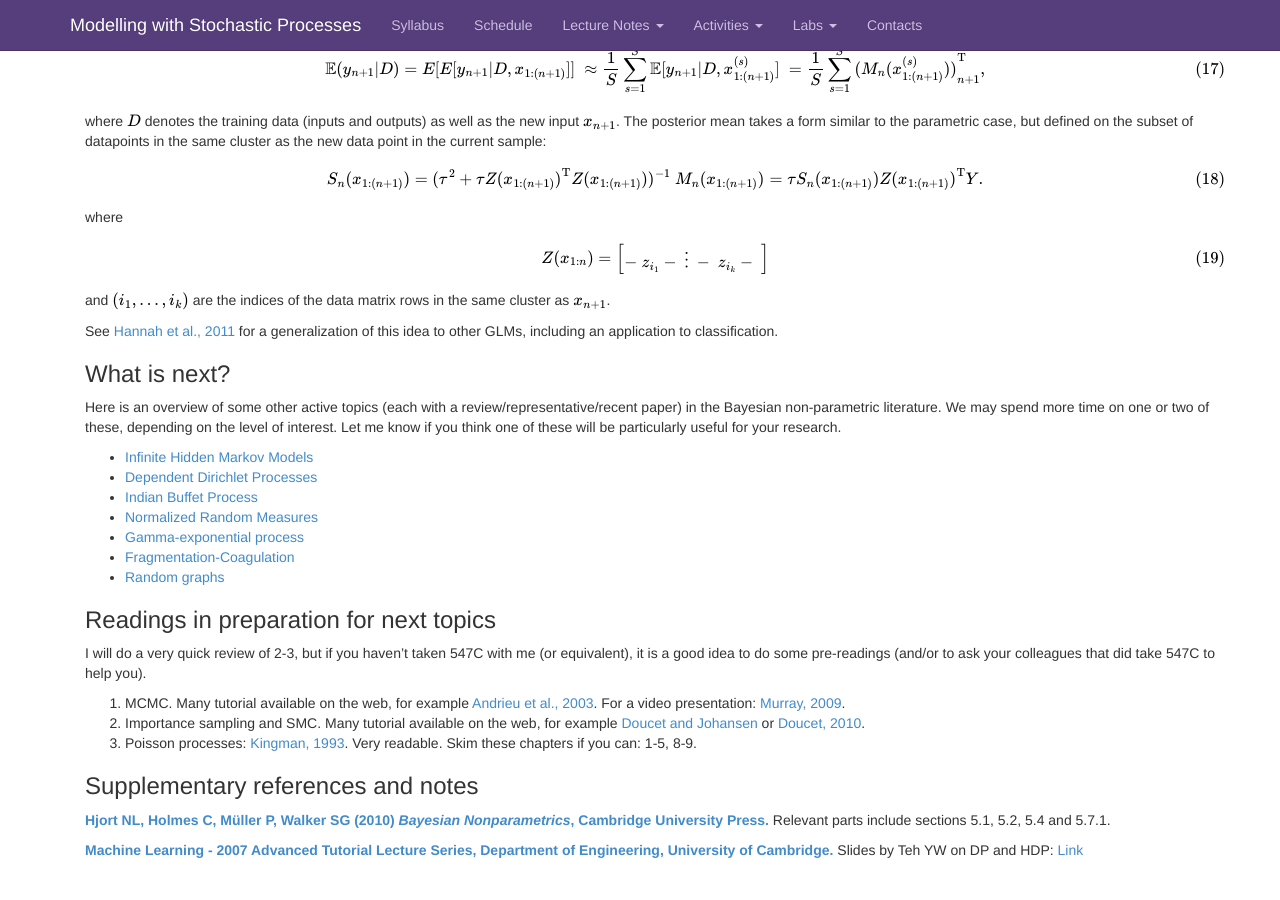
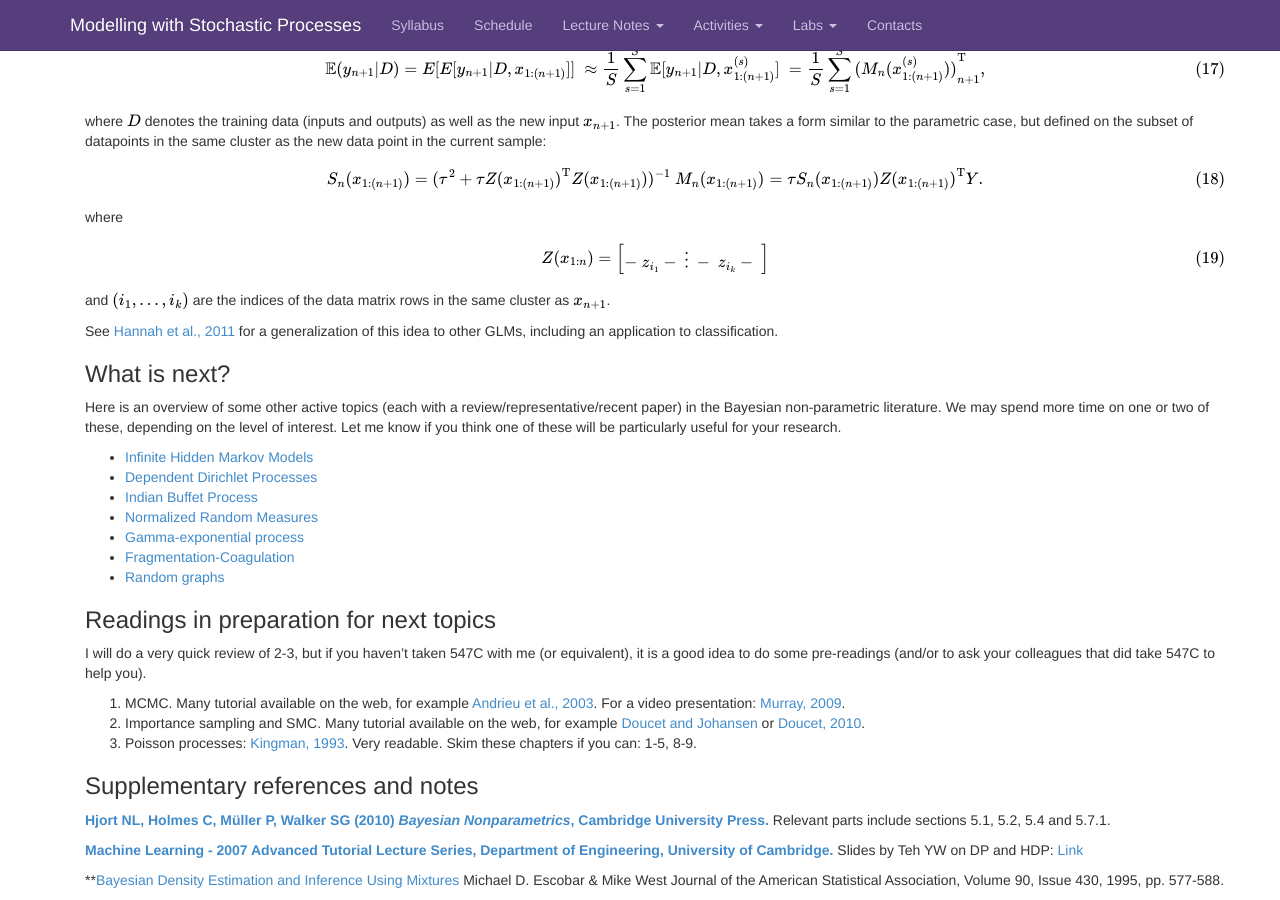
Before and after one commit to snowdj/stochastic_process_notes, a Jekyll site: the page built from _posts/2014-01-21-notes-lecture6.md, in a window 1280 px wide and 900 px high, scrolled down 5669 px. Built offline with Jekyll 4.4.1, drawn with Linux system fonts in a browser that asks for light colours; nearby versions of some CDN libraries; Markdown is read by kramdown in place of the engine named in the settings; formulas are drawn with MathJax 3; comment, search, counter and statistics services are not loaded; before the commit the page ends 6539 px from its top, so only the background shows below that.

Commit message:
Another reference for lecture 6

```diff
--- a/_posts/2014-01-21-notes-lecture6.md
+++ b/_posts/2014-01-21-notes-lecture6.md
@@ -292,3 +292,7 @@ I will do a very quick review of 2-3, but if you haven't taken 547C with me (or
 **[Hjort NL, Holmes C, M&uuml;ller P, Walker SG (2010) *Bayesian Nonparametrics*, Cambridge University Press.](http://books.google.ca/books?isbn=0521513464)** Relevant parts include sections 5.1, 5.2, 5.4 and 5.7.1.
 
 **[Machine Learning - 2007 Advanced Tutorial Lecture Series, Department of Engineering, University of Cambridge.](http://mlg.eng.cam.ac.uk/tutorials/07/)** Slides by Teh YW on DP and HDP: [Link](http://mlg.eng.cam.ac.uk/tutorials/07/ywt.pdf)
+
+**[Bayesian Density Estimation and Inference Using Mixtures](http://www.tandfonline.com/doi/abs/10.1080/01621459.1995.10476550#.UuNZ1PRQ2BQ)
+Michael D. Escobar & Mike West
+Journal of the American Statistical Association, Volume 90, Issue 430, 1995, pp. 577-588.
```
